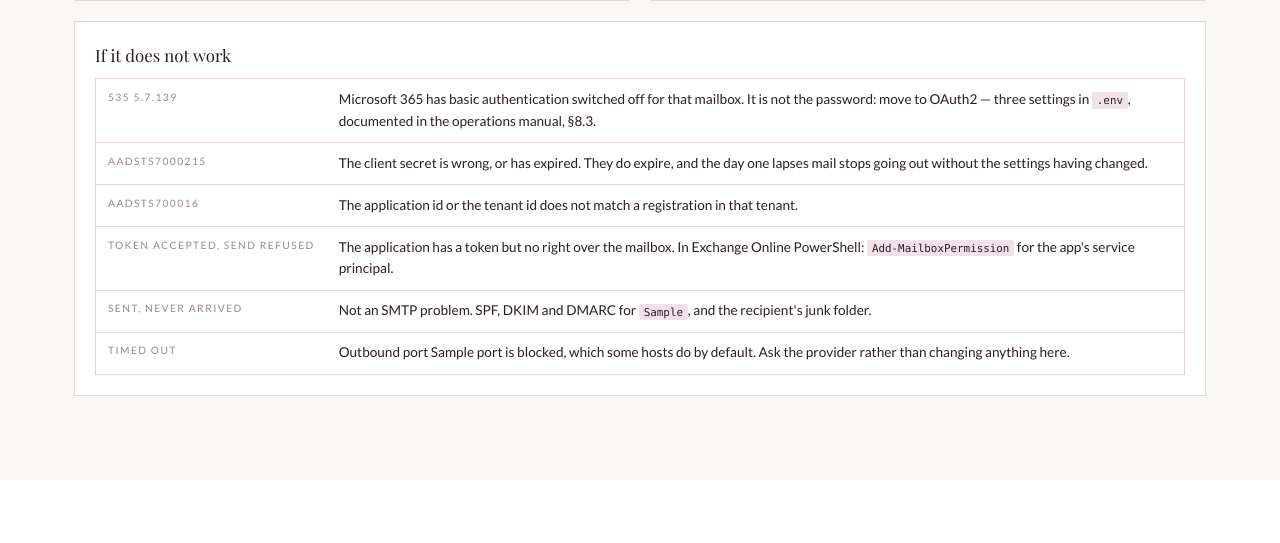
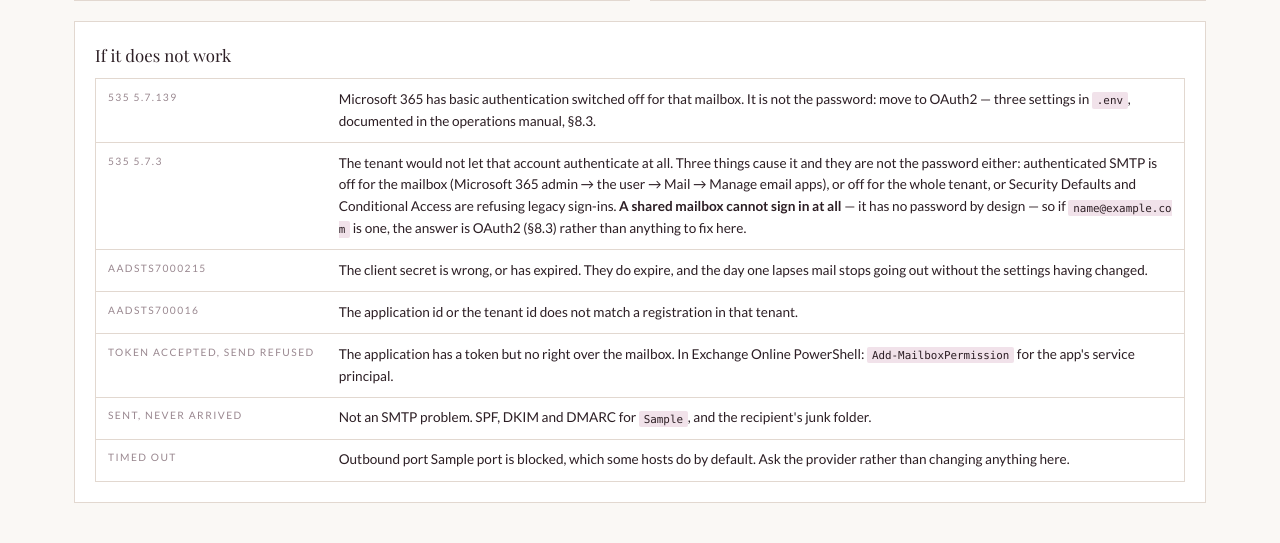
Before and after one commit to pel-matiasvaldivia/warmspringscellars, a FastAPI app: template api/app/templates/admin/mail.html in a window 1280 px wide. Shown: the part 663-1206 px from the top of the page. Before the commit the page ends 1059 px from the top, so only its background shows below. Run offline with FastAPI, Linux system fonts and the light colour scheme; the template is opened without the code that fills it: most values are stand-ins (such as "Sample title", 1, 10 or a date in 2020).

Commit message:
Explain the 535 the tenant actually answered
The Mail tab's table covered 535 5.7.139 and the desk was handed 5.7.3,
which is a different refusal with different causes: not basic auth switched
off for the mailbox, but the tenant declining the sign-in at all — SMTP
authentication off for that mailbox, off for the tenant, or Security
Defaults and Conditional Access refusing a legacy sign-in.

And the one that matters here: a shared mailbox has no password by design
and cannot sign in, so for an address like the club's there is no setting to
find. The row says so and points at OAuth2, which the check's own capability
line shows the server offering.

Co-Authored-By: Claude Opus 5 <noreply@anthropic.com>
Claude-Session: https://claude.ai/code/session_01HwT4o5Vs1iJad4Lv1SJiC3

```diff
--- a/api/app/templates/admin/mail.html
+++ b/api/app/templates/admin/mail.html
@@ -97,6 +97,15 @@
         <td>Microsoft 365 has basic authentication switched off for that
             mailbox. It is not the password: move to OAuth2 — three settings
             in <code>.env</code>, documented in the operations manual, §8.3.</td></tr>
+    <tr><th>535 5.7.3</th>
+        <td>The tenant would not let that account authenticate at all. Three
+            things cause it and they are not the password either: authenticated
+            SMTP is off for the mailbox (Microsoft 365 admin → the user → Mail →
+            Manage email apps), or off for the whole tenant, or Security
+            Defaults and Conditional Access are refusing legacy sign-ins.
+            <strong>A shared mailbox cannot sign in at all</strong> — it has no
+            password by design — so if <code>{{ mail_from }}</code> is one, the
+            answer is OAuth2 (§8.3) rather than anything to fix here.</td></tr>
     <tr><th>AADSTS7000215</th>
         <td>The client secret is wrong, or has expired. They do expire, and the
             day one lapses mail stops going out without the settings having
```
Also changed, not shown: OPERACIONES.md (+1 -0 lines), OPERATIONS.md (+1 -0 lines).
